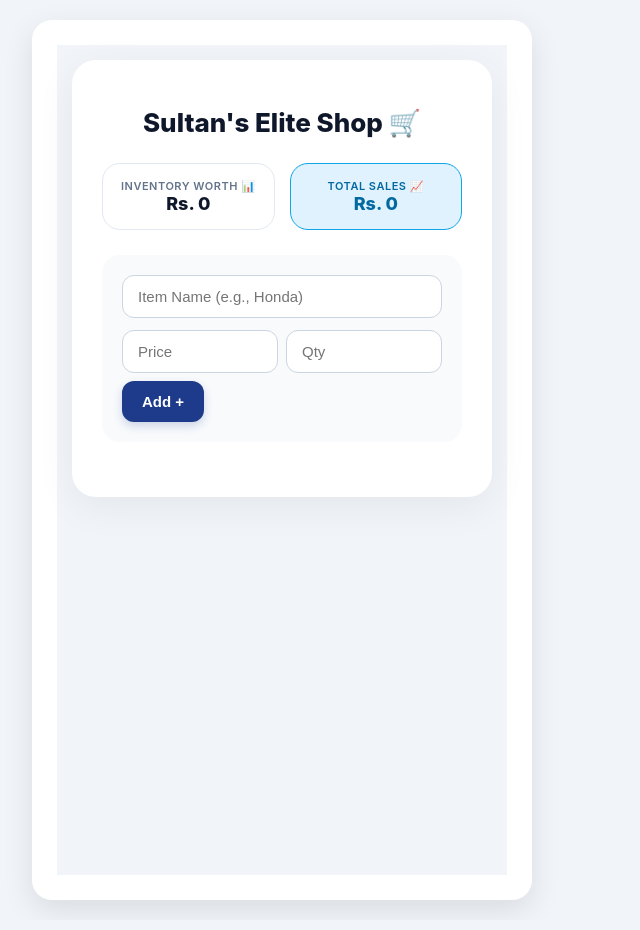
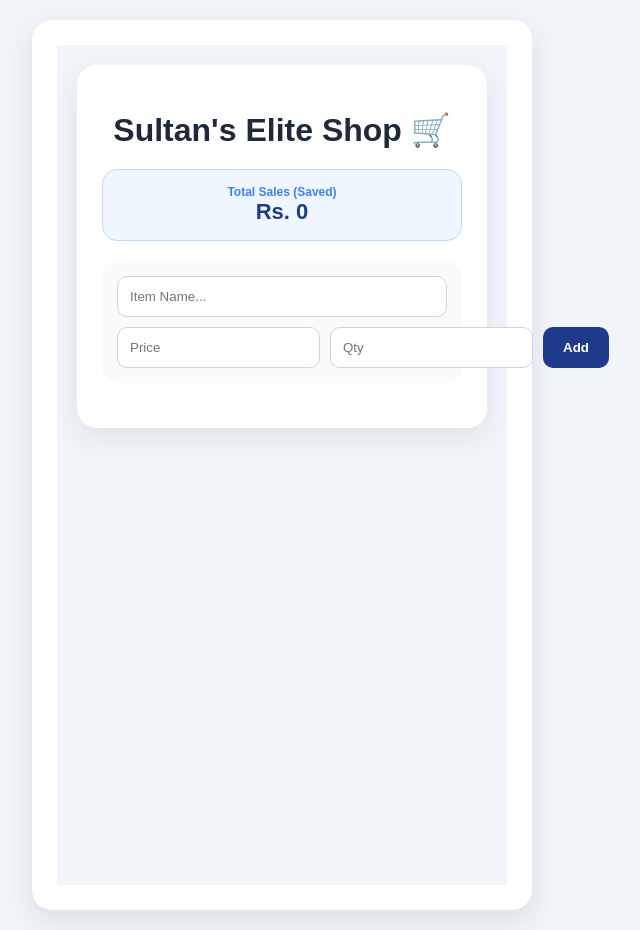
Before and after one commit to muhammadhasnain3031/sultan-elite-shop, a React (Vite) app: page / in a window 1280 px wide. Shown: the whole page, without its empty margins (358-998 px from the left). Built offline with nearby package versions, Linux system fonts and the light colour scheme.

Commit message:
Update App.jsx

```diff
--- a/src/App.jsx
+++ b/src/App.jsx
@@ -2,13 +2,14 @@ import React, { useState, useEffect } from 'react';
 import ListItem from './ListItem';
 
 export default function App() {
+  // 1. Shuru mein check karna ke kya pehle se koi data para hai?
   const [fruits, setFruits] = useState(() => {
-    const saved = localStorage.getItem("sultan_shop_data");
-    return saved ? JSON.parse(saved) : [];
+    const savedFruits = localStorage.getItem('sultan_inventory');
+    return savedFruits ? JSON.parse(savedFruits) : [];
   });
 
   const [sales, setSales] = useState(() => {
-    const savedSales = localStorage.getItem("sultan_sales");
+    const savedSales = localStorage.getItem('sultan_sales');
     return savedSales ? Number(savedSales) : 0;
   });
 
@@ -16,93 +17,67 @@ export default function App() {
   const [inputPrice, setInputPrice] = useState("");
   const [quantity, setQuantity] = useState("");
 
+  // 2. Jab bhi 'fruits' change hon, unhein save kar lo
   useEffect(() => {
-    localStorage.setItem("sultan_shop_data", JSON.stringify(fruits));
-    localStorage.setItem("sultan_sales", sales.toString());
-  }, [fruits, sales]);
+    localStorage.setItem('sultan_inventory', JSON.stringify(fruits));
+  }, [fruits]);
+
+  // 3. Jab bhi 'sales' change hon, unhein save kar lo
+  useEffect(() => {
+    localStorage.setItem('sultan_sales', sales.toString());
+  }, [sales]);
 
   const addFruit = () => {
     if (inputValue && inputPrice && quantity) {
-      setFruits([...fruits, {
-        id: Date.now(),
-        text: inputValue,
-        price: Number(inputPrice),
-        quantity: Number(quantity)
-      }]);
+      setFruits([...fruits, { id: Date.now(), text: inputValue, price: Number(inputPrice), quantity: Number(quantity) }]);
       setInputValue(""); setInputPrice(""); setQuantity("");
-    } else {
-      alert("Sultan bhai, details poori bharein! ⚠️");
     }
   };
 
   const sellOne = (id) => {
     const target = fruits.find(f => f.id === id);
     if (target && target.quantity > 0) {
-      setSales(prev => (Number(prev) || 0) + Number(target.price));
+      setSales(prev => prev + target.price);
       setFruits(fruits.map(f => f.id === id ? { ...f, quantity: f.quantity - 1 } : f));
     }
   };
-
-  const addStock = (id) => {
-    setFruits(fruits.map(f => f.id === id ? { ...f, quantity: f.quantity + 1 } : f));
-  };
-
-  const deleteItem = (id) => setFruits(fruits.filter(f => f.id !== id));
-
-  const totalWorth = fruits.reduce((acc, f) => acc + (Number(f.price) * Number(f.quantity)), 0);
 
   return (
     <div style={styles.container}>
       <div style={styles.card}>
         <h1 style={styles.title}>Sultan's Elite Shop 🛒</h1>
-
-        <div style={styles.statsRow}>
-          <div style={styles.statBox}>
-            <span style={styles.statLabel}>Inventory Worth 📊</span>
-            <span style={styles.statValue}>Rs. {totalWorth.toLocaleString()}</span>
-          </div>
-          <div style={{...styles.statBox, backgroundColor: '#e0f2fe', borderColor: '#0ea5e9'}}>
-            <span style={{...styles.statLabel, color: '#0369a1'}}>Total Sales 📈</span>
-            <span style={{...styles.statValue, color: '#0369a1'}}>Rs. {sales.toLocaleString()}</span>
-          </div>
+        <div style={styles.statBox}>
+           <span style={styles.statLabel}>Total Sales (Saved)</span>
+           <span style={styles.statValue}>Rs. {sales.toLocaleString()}</span>
         </div>
 
         <div style={styles.inputSection}>
-          <input
-            style={styles.inputMain}
-            placeholder="Item Name (e.g., Honda)"
-            value={inputValue}
-            onChange={e => setInputValue(e.target.value)}
-          />
+          <input style={styles.inputMain} placeholder="Item Name..." value={inputValue} onChange={e => setInputValue(e.target.value)} />
           <div style={styles.inputSmallRow}>
-            <input
-              style={styles.inputSmall}
-              type="number"
-              placeholder="Price"
-              value={inputPrice}
-              onChange={e => setInputPrice(e.target.value)}
-            />
-            <input
-              style={styles.inputSmall}
-              type="number"
-              placeholder="Qty"
-              value={quantity}
-              onChange={e => setQuantity(e.target.value)}
-            />
-            {/* Professional Navy Blue Add Button */}
-            <button style={styles.addBtn} onClick={addFruit}>Add +</button>
+            <input style={styles.inputSmall} type="number" placeholder="Price" value={inputPrice} onChange={e => setInputPrice(e.target.value)} />
+            <input style={styles.inputSmall} type="number" placeholder="Qty" value={quantity} onChange={e => setQuantity(e.target.value)} />
+            <button style={styles.addBtn} onClick={addFruit}>Add</button>
           </div>
         </div>
 
         <div style={styles.listContainer}>
           {fruits.map(f => (
-            <ListItem key={f.id} data={f} onSell={() => sellOne(f.id)} onAdd={() => addStock(f.id)} onDelete={() => deleteItem(f.id)} />
+            <ListItem
+              key={f.id}
+              data={f}
+              onSell={() => sellOne(f.id)}
+              onAdd={() => setFruits(fruits.map(x => x.id === f.id ? {...x, quantity: x.quantity + 1} : x))}
+              onDelete={() => setFruits(fruits.filter(x => x.id !== f.id))}
+            />
           ))}
         </div>
 
         {fruits.length > 0 && (
-          <button style={styles.resetBtn} onClick={() => window.confirm("Reset All Inventory Data?") && setFruits([])}>
-            🔄 Reset Shop Data
+          <button
+            onClick={() => { if(confirm("Clear all data?")) { localStorage.clear(); window.location.reload(); } }}
+            style={{marginTop: '20px', color: '#94a3b8', background: 'none', border: 'none', cursor: 'pointer', fontSize: '12px'}}
+          >
+            Reset Shop Data
           </button>
         )}
       </div>
@@ -111,19 +86,16 @@ export default function App() {
 }
 
 const styles = {
-  container: { backgroundColor: '#f1f5f9', minHeight: '100vh', padding: '15px', fontFamily: '"Inter", sans-serif', color: '#1e293b' },
-  card: { maxWidth: '480px', margin: '0 auto', backgroundColor: '#ffffff', padding: '30px', borderRadius: '24px', boxShadow: '0 10px 40px rgba(0,0,0,0.06)' },
-  title: { textAlign: 'center', color: '#0f172a', fontSize: '26px', fontWeight: '800', marginBottom: '25px' },
-  statsRow: { display: 'flex', gap: '15px', marginBottom: '25px' },
-  statBox: { flex: 1, padding: '15px', borderRadius: '18px', border: '1px solid #e2e8f0', textAlign: 'center' },
-  statLabel: { display: 'block', fontSize: '11px', color: '#64748b', fontWeight: '600', textTransform: 'uppercase', letterSpacing: '0.5px' },
-  statValue: { fontSize: '18px', fontWeight: '800', color: '#0f172a' },
-  inputSection: { backgroundColor: '#f8fafc', padding: '20px', borderRadius: '18px', marginBottom: '25px' },
-  inputMain: { width: '100%', padding: '12px 15px', borderRadius: '12px', border: '1px solid #cbd5e1', marginBottom: '12px', boxSizing: 'border-box', fontSize: '15px', color: '#1e293b', backgroundColor: '#fff' },
-  inputSmallRow: { display: 'flex', gap: '8px', flexWrap: 'wrap' },
-  inputSmall: { flex: '1 1 80px', padding: '12px 15px', borderRadius: '12px', border: '1px solid #cbd5e1', fontSize: '15px', color: '#1e293b', backgroundColor: '#fff', minWidth: '0' },
-  // Professional Navy Blue Add Button
-  addBtn: { backgroundColor: '#1e3a8a', color: 'white', border: 'none', padding: '12px 20px', borderRadius: '12px', fontWeight: '700', fontSize: '15px', cursor: 'pointer', flexShrink: 0, boxShadow: '0 4px 10px rgba(30, 58, 138, 0.2)' },
-  listContainer: { display: 'flex', flexDirection: 'column', gap: '12px' },
-  resetBtn: { width: '100%', marginTop: '30px', padding: '14px', background: 'none', border: '1px solid #f87171', color: '#f87171', borderRadius: '14px', cursor: 'pointer', fontWeight: '600' }
+  container: { backgroundColor: '#f1f5f9', minHeight: '100vh', padding: '20px', fontFamily: 'sans-serif' },
+  card: { maxWidth: '450px', margin: '0 auto', backgroundColor: '#fff', padding: '25px', borderRadius: '20px', boxShadow: '0 10px 30px rgba(0,0,0,0.08)' },
+  title: { textAlign: 'center', color: '#1e293b', marginBottom: '20px' },
+  statBox: { backgroundColor: '#eff6ff', padding: '15px', borderRadius: '15px', textAlign: 'center', marginBottom: '20px', border: '1px solid #bfdbfe' },
+  statLabel: { display: 'block', fontSize: '12px', color: '#3b82f6', fontWeight: 'bold' },
+  statValue: { fontSize: '22px', fontWeight: '800', color: '#1e3a8a' },
+  inputSection: { background: '#f8fafc', padding: '15px', borderRadius: '15px', marginBottom: '20px' },
+  inputMain: { width: '100%', padding: '12px', borderRadius: '10px', border: '1px solid #cbd5e1', marginBottom: '10px', boxSizing: 'border-box' },
+  inputSmallRow: { display: 'flex', gap: '10px' },
+  inputSmall: { flex: 1, padding: '12px', borderRadius: '10px', border: '1px solid #cbd5e1' },
+  addBtn: { backgroundColor: '#1e3a8a', color: '#fff', border: 'none', padding: '0 20px', borderRadius: '10px', fontWeight: 'bold', cursor: 'pointer' },
+  listContainer: { display: 'flex', flexDirection: 'column', gap: '10px' }
 };
```
